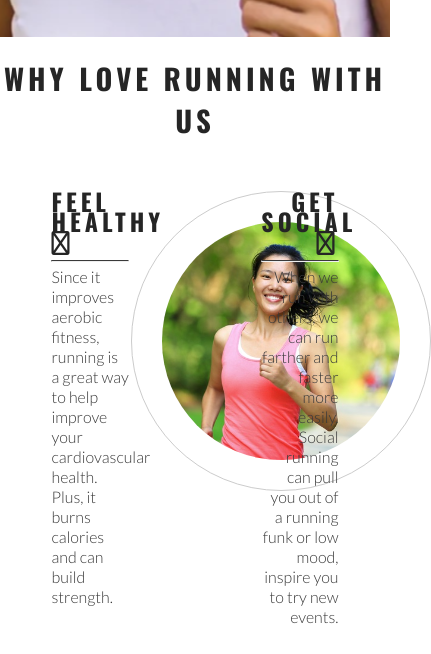
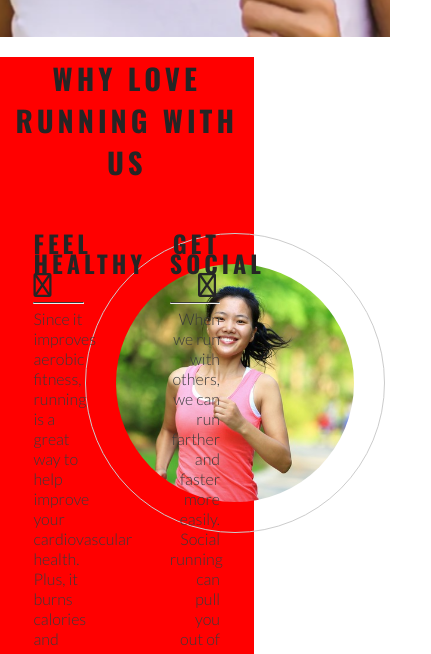
Before and after one commit to PhilippeItsMe/ci-loverunning-challenge, a plain HTML site: page index.html in a window 390 px wide. Shown: the part 713-1367 px from the top of the page, 431 px wide, since content can reach past the window. Drawn offline with nearby package versions, Linux system fonts and the light colour scheme.

Commit message:
Set responsivness on Why love

```diff
--- a/assets/css/style.css
+++ b/assets/css/style.css
@@ -115,6 +115,7 @@ h2 {
 
 #club-ethos {
     height: 600px;
+    background-color: red;
 }
 
 #welcome {
@@ -243,3 +244,14 @@ footer ul li a {
 #photos>img {
     width: 100%;
 }
+
+/* Media queries */
+
+@media screen and (max-width: 1200px) {
+    #club-ethos {
+        background-color: red;
+        width: 65%;
+        height: 1200px;
+
+    }
+}
```
